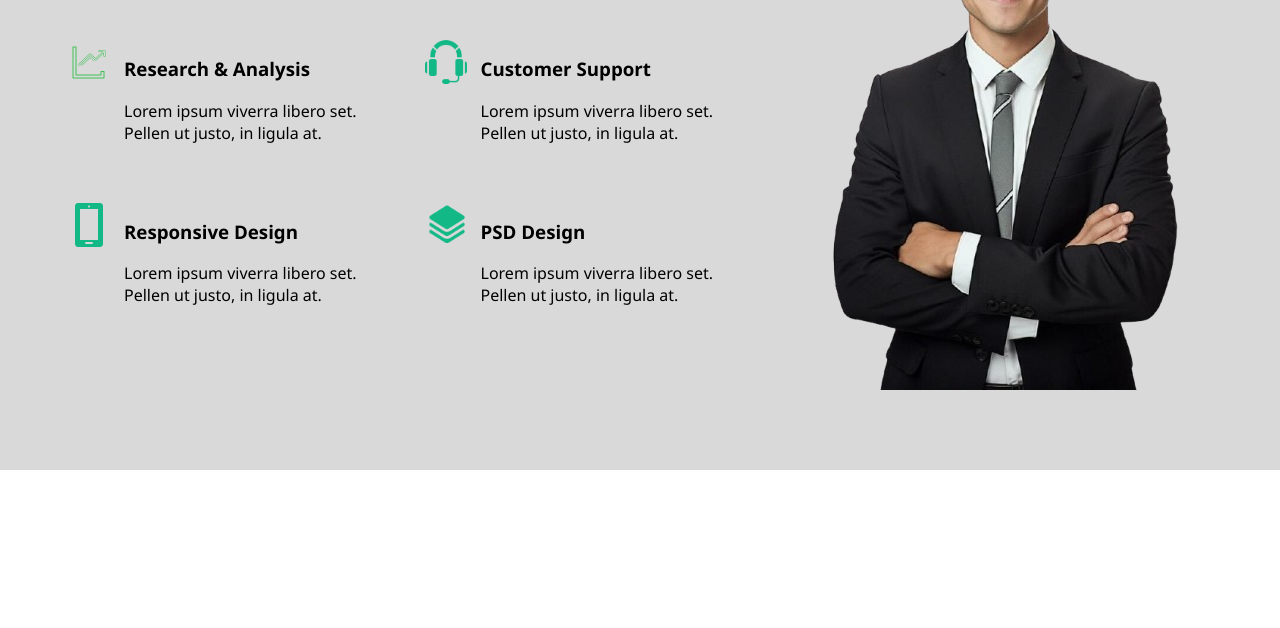
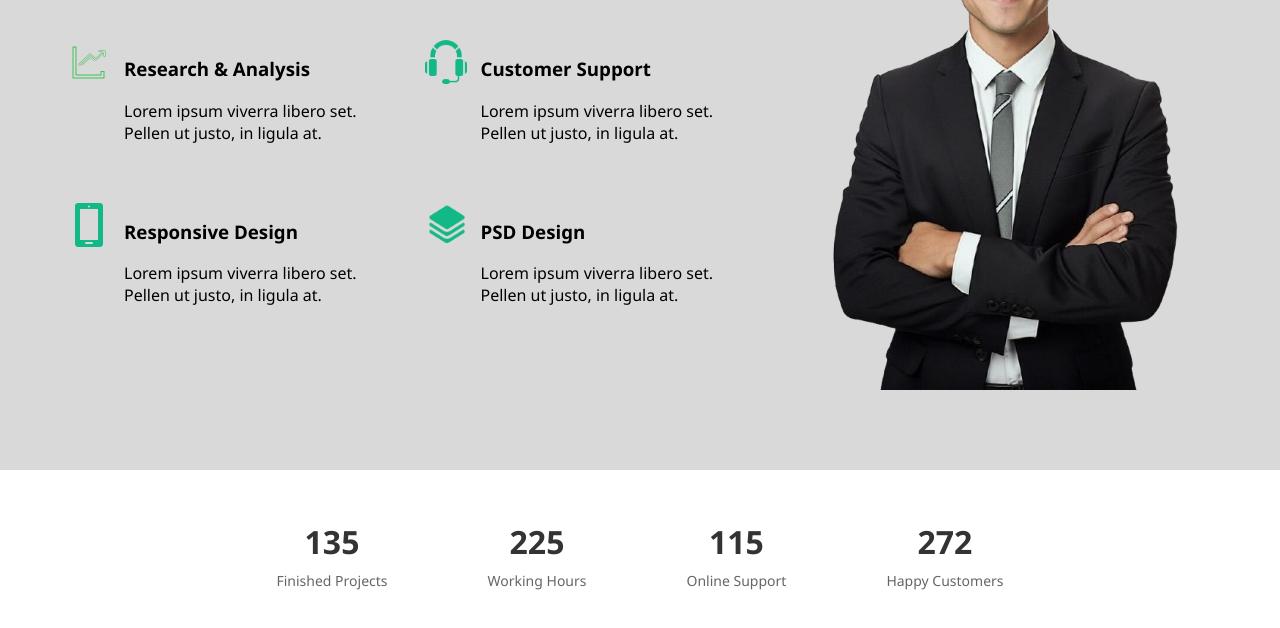
Before and after one commit to situational01/plp-webdevgroup729-assignment, a plain HTML site: page index.html in a window 1280 px wide. Shown: the part 3016-3644 px from the top of the page. Before the commit the page ends 3486 px from the top, so only its background shows below. Drawn offline with nearby package versions, Linux system fonts and the light colour scheme.

Commit message:
edited html and css files

```diff
--- a/assets/style.css
+++ b/assets/style.css
@@ -714,3 +714,31 @@ h3 {
     height: 40px;
   }
 }
+
+/* our numbers section */
+.numbers {
+  padding: 50px 0;
+  background: #fff;
+}
+
+.our-numbers {
+  display: flex;
+  justify-content: center;
+  align-items: center;
+  gap: 100px;
+  text-align: center;
+}
+
+.our-numbers div h2 {
+  font-size: 32px;
+  font-weight: bold;
+  color: #333;
+  margin: 0;
+}
+
+.our-numbers div p {
+  margin-top: 8px;
+  font-size: 14px;
+  color: #666;
+  text-transform: capitalize;
+}
--- a/index.html
+++ b/index.html
@@ -270,6 +270,27 @@
         </div>
       </div>
     </section>
+    <!-- testimonials/our projects/numbers -->
+    <section class="numbers">
+      <div class="our-numbers">
+        <div>
+          <h2>135</h2>
+          <p>finished Projects</p>
+        </div>
+        <div>
+          <h2>225</h2>
+          <p>Working Hours</p>
+        </div>
+        <div>
+          <h2>115</h2>
+          <p>Online Support</p>
+        </div>
+        <div>
+          <h2>272</h2>
+          <p>Happy Customers</p>
+        </div>
+      </div>
+    </section>
     <script src="assets/script.js"></script>
   </body>
 </html>
```
